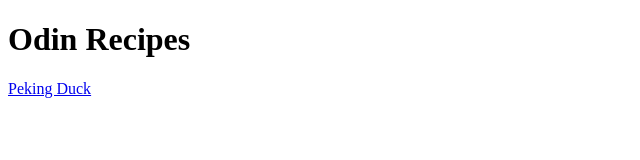
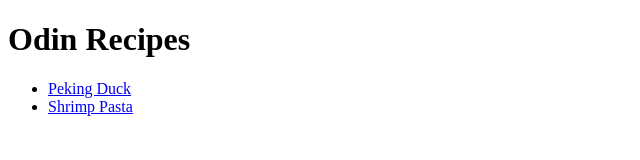
Before and after one commit to Explorerincode/odin-receipe, a plain HTML site: page index.html in a window 1280 px wide. Shown: the whole page, without its empty margins (0-640 px from the left). Drawn offline with Linux system fonts and the light colour scheme.

Commit message:
Add second recipe

```diff
--- a/index.html
+++ b/index.html
@@ -6,8 +6,10 @@
 </head>
 <body>
     <h1>Odin Recipes</h1>
-    <a href="./recipes/peking-duck.html">Peking Duck</a>
+    <ul>
+        <li><a href="./recipes/peking-duck.html">Peking Duck</a></li>
+        <li><a href="./recipes/shrimp-pasta.html">Shrimp Pasta</a></li>
+    </ul>
 </body>
 
-
 </html>
```
